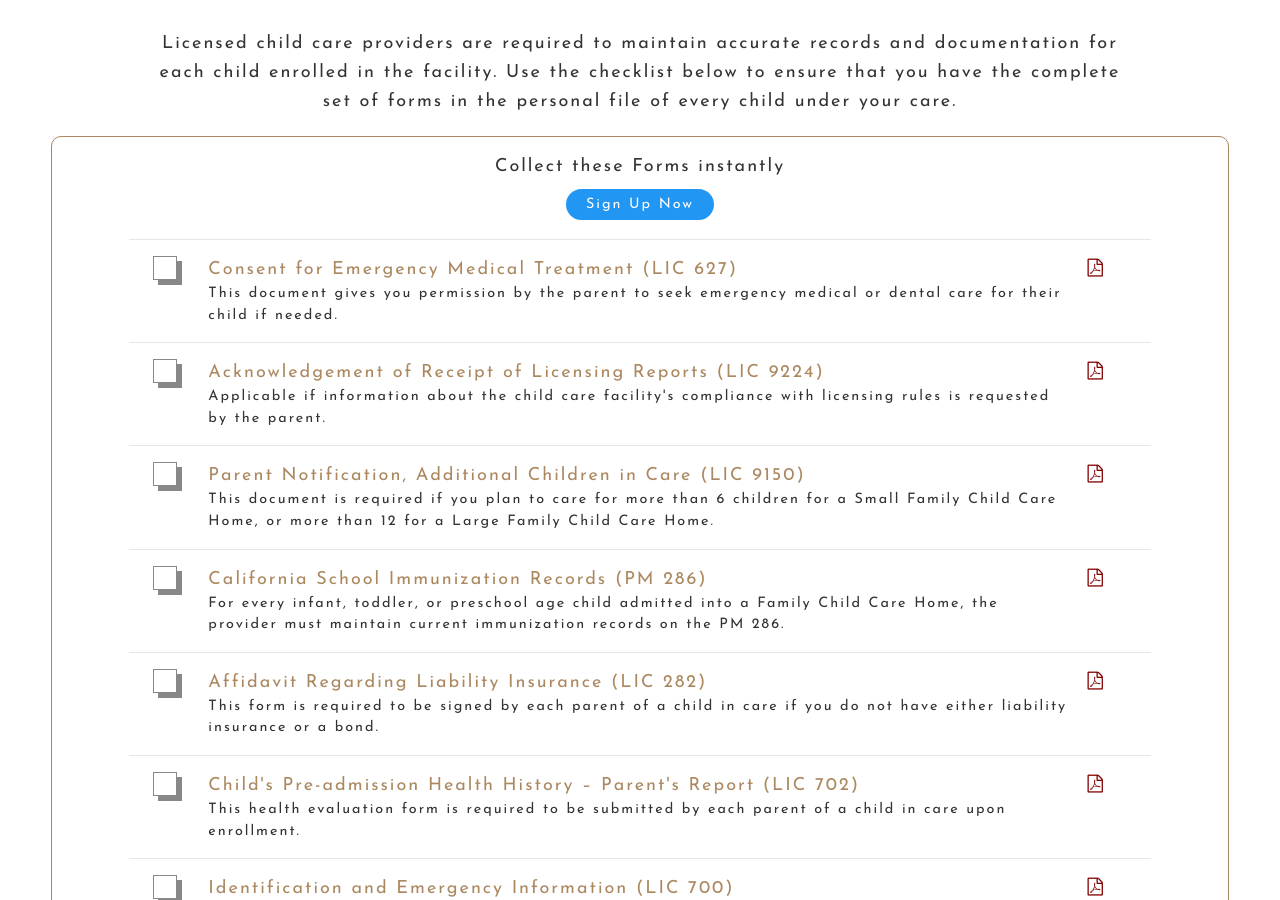
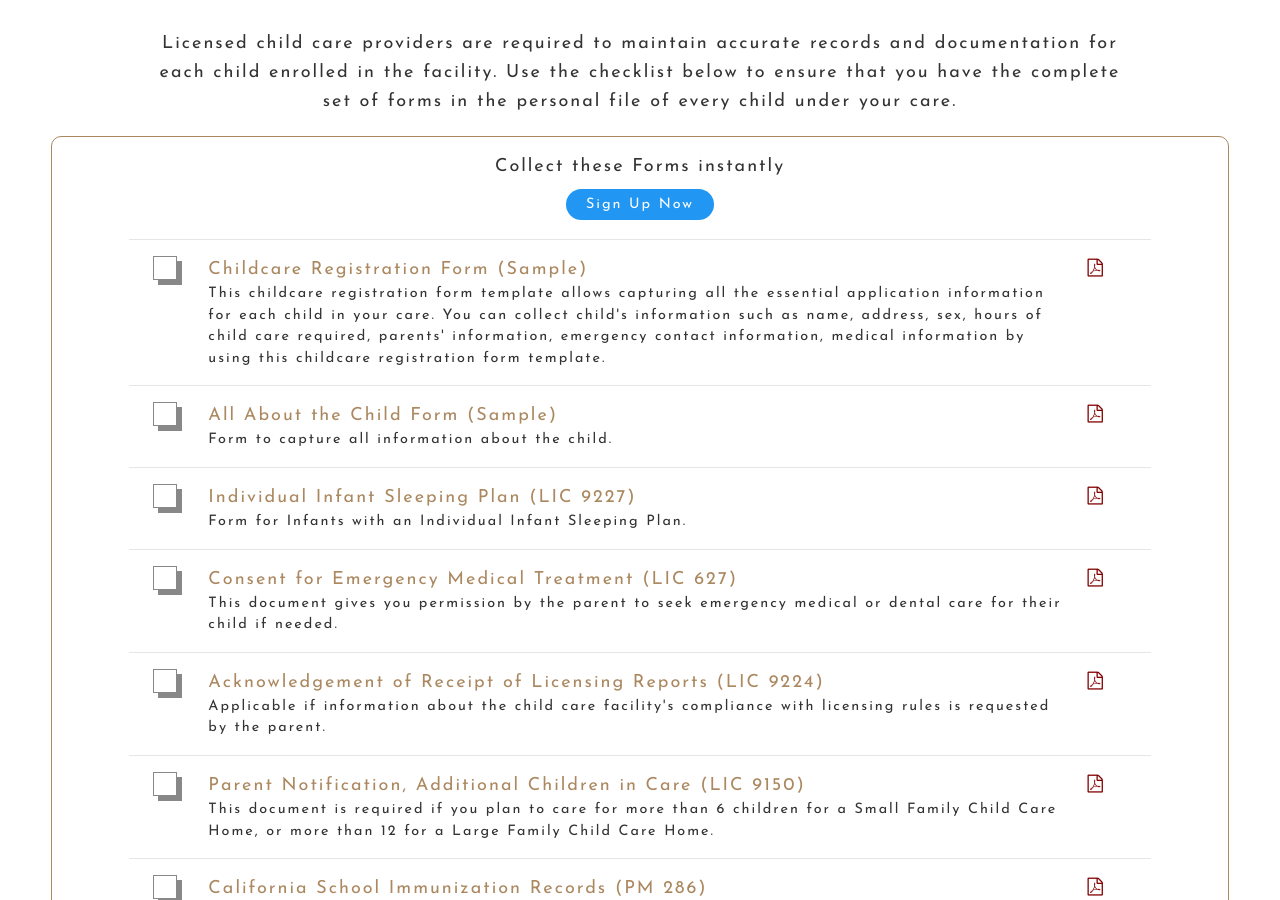
Before and after one commit to hellotingr/hellotingr.github.io, a Jekyll site: the page built from checklist.html, in a window 1280 px wide and 900 px high, scrolled down 346 px. Built offline with Jekyll 4.4.1, drawn with Linux system fonts in a browser that asks for light colours; some web fonts are replaced.

Commit message:
added forms

```diff
--- a/checklist.html
+++ b/checklist.html
@@ -5,6 +5,18 @@ title: Collect State forms digitally. Legal. Safe. Secure.
 excerpt: "Tingr digitalized most of the state forms for you. All you need is, simply request them whenever you want. Automatically collected, organized for you. With friendly reminders, never miss another student paper work on Tingr. Potentially avoiding citations."
 keywords: Free trial Childcare Management software  Tingr  Preschool Paperwork  State Forms  Free Childcare software  Tingr for Schools  Free website for Childcare  Childcare Daycare Attendance  CDSS Forms  Spanish Daycare Forms  Afterschool  Daycare Attendance  Student Memory Books. California Licensing Forms. LIC613A, LIC995E, LIC282, LIC995A, LIC9150, LIC9166, LIC9212, LIC9224, LIC627, LIC9221, LIC700, lic701, immunization record, LIC702"
 forms:
+  - name: "Childcare Registration Form"
+    code: "Sample"
+    description: "This childcare registration form template allows capturing all the essential application information for each child in your care. You can collect child's information such as name, address, sex, hours of child care required, parents' information, emergency contact information, medical information by using this childcare registration form template."
+    url: "https://my.tingr.org/tingr_forms/General/application_form.pdf"
+  - name: "All About the Child Form"
+    code: "Sample"
+    description: "Form to capture all information about the child."
+    url: "https://my.tingr.org/tingr_forms/General/AllAboutChild copy.pdf"
+  - name: "Individual Infant Sleeping Plan"
+    code: "LIC 9227"
+    description: "Form for Infants with an Individual Infant Sleeping Plan."
+    url: "https://my.tingr.org/tingr_forms/CA/LIC9227.pdf"
   - name: "Consent for Emergency Medical Treatment"
     code: "LIC 627"
     description: "This document gives you permission by the parent to seek emergency medical or dental care for their child if needed."
@@ -90,11 +102,11 @@ forms:
             <div id="checklist-checkbox"></div>
           </div>
           <div class="checklist-column checklist-column-center">
-             <a href="{{ forms.url }}">{{ forms.name }} ({{ forms.code }})</a>
+             <a href="{{ forms.url }}" target="_blank">{{ forms.name }} ({{ forms.code }})</a>
              <div class="checklist-row-description">{{ forms.description }}</div>
           </div>
           <div class="checklist-column checklist-column-right">
-             <a id="checklist-pdf-icon" href="{{ forms.url }}" download><i class="fa fa-file-pdf-o"></i></a>
+             <a id="checklist-pdf-icon" href="{{ forms.url }}" download target="_blank"><i class="fa fa-file-pdf-o"></i></a>
           </div>
         </div>
         {% endfor %}
```
